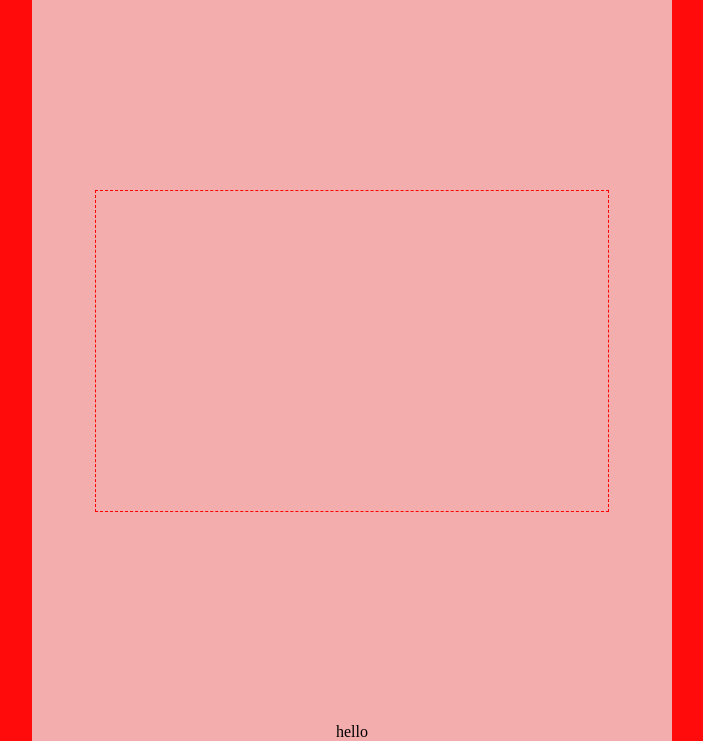
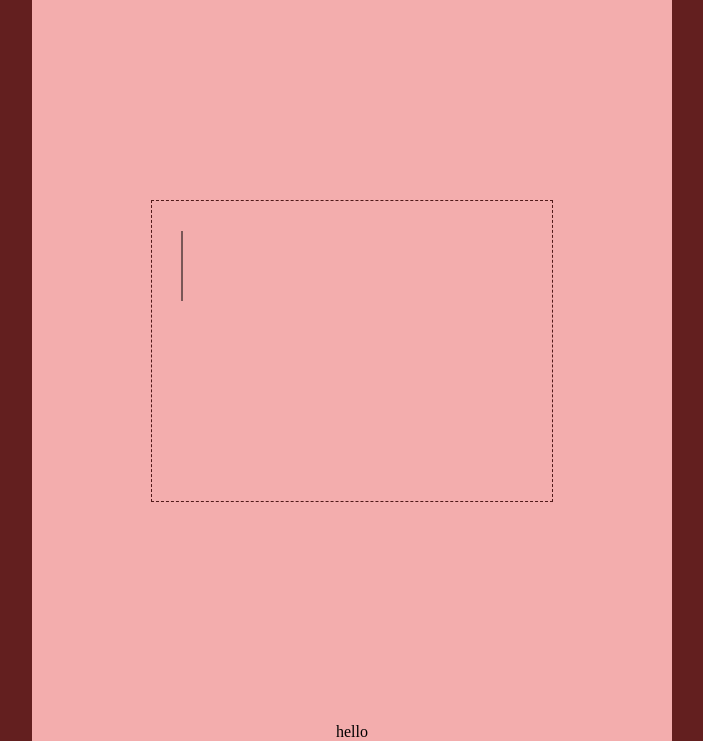
Before and after one commit to abdullah-alaadine/hangman-game, a plain HTML site: page index.html in a window 1280 px wide. Shown: the part 59-800 px from the top of the page, without its empty margins (288-991 px from the left). Drawn offline with Linux system fonts and the light colour scheme.

Commit message:
styles are added to the elements

```diff
--- a/index.html
+++ b/index.html
@@ -10,9 +10,7 @@
 <body>
     <div class="game">
         <h1 class="title">Hangman Game! &#128520;</h1>
-        <div class="drawing">
-            <canvas height="100%" width="100%"></canvas>
-        </div>
+        <canvas id="canvas" height="300px" width="400px"></canvas>
         <div> hello </div>
         <script src="./main.js"></script>
     </div>
--- a/main.js
+++ b/main.js
@@ -147,3 +147,13 @@ const categories = {
         'Adaline',   'Hayden',   'Joanna',  'Jocelyn',    'Lena',
         'Evie',      'Juliet',   'Fiona',   'Cataleya',   'Angelina']
 }
+const canvas = document.getElementById("canvas");
+const c = canvas.getContext("2d");
+c.beginPath();
+c.moveTo(30,100);
+c.lineTo(30,30);
+c.stroke();
+
+const attempts = {
+    firstAttempt: 0,
+}
--- a/styles.css
+++ b/styles.css
@@ -3,12 +3,12 @@
     padding: 0;
 }
 body{
-    background-color: rgb(255, 11, 11);
+    background-color: rgb(99, 31, 31);
 }
 .game{
     background-color: rgb(243, 173, 173);
     display: flex;
-    /* text-align: center; */
+    min-width: 500px;
     width: 50%;
     margin: auto;
     flex-direction: column;
@@ -18,9 +18,9 @@ body{
 }
 canvas {
     position: relative;
-    width: 80%;
-    height: 80%;
-    border: 1px red dashed;
+    /* width: 80%;
+    height: 80%; */
+    border: 1px rgb(80, 25, 25) dashed;
 }
 .drawing{
     width: 100%;
```
